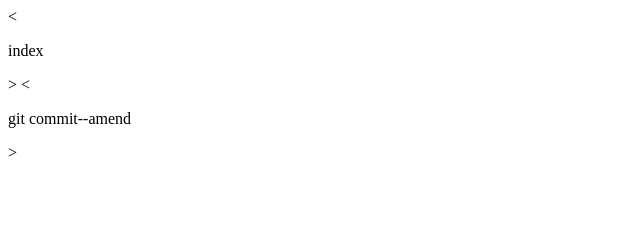
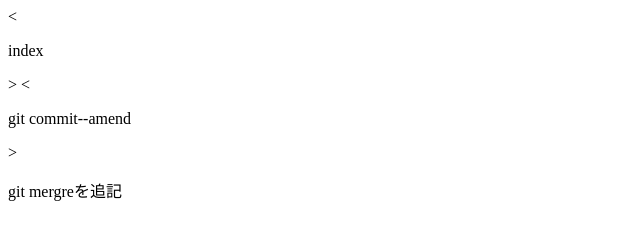
Before and after one commit to taiiat/git_tutolial, a plain HTML site: page index.html in a window 1280 px wide. Shown: the whole page, without its empty margins (0-640 px from the left). Drawn offline with Linux system fonts and the light colour scheme.

Commit message:
Update index.html

```diff
--- a/index.html
+++ b/index.html
@@ -1,2 +1,3 @@
 <<p>index</p>>
 <<p>git commit--amend</p>>
+<p>git mergreを追記</p>
```
